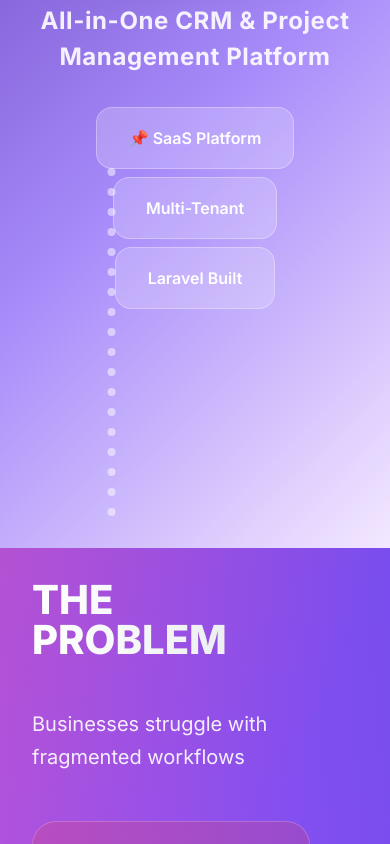
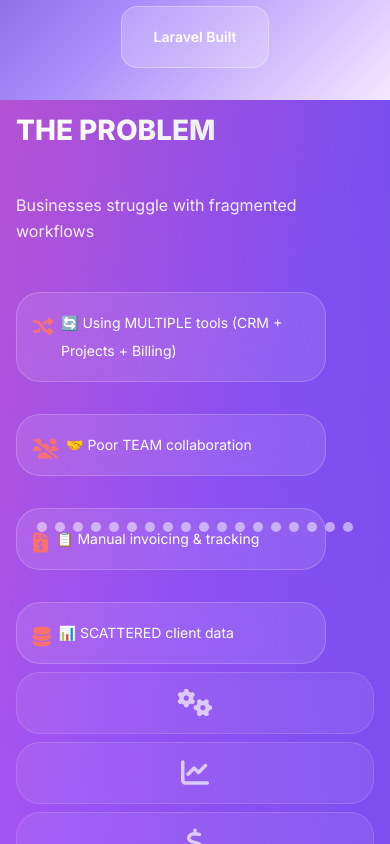
Before and after one commit to NadaAshraf29/saas, a plain HTML site: page index.html in a window 390 px wide. Shown: the part 296-1140 px from the top of the page. Drawn offline with nearby package versions, Linux system fonts and the light colour scheme.

Commit message:
Refactor media queries and adjust styles in index.html

````diff
--- a/index.html
+++ b/index.html
@@ -1,3 +1,6 @@
+Read [](file:///c%3A/Users/DELL/Desktop/course%20flutter/content%20page/website/scr/pres.html)
+
+```html
 <!DOCTYPE html>
 <html lang="en">
 <head>
@@ -38,66 +41,73 @@
 .feature-hover:hover { transform: translateY(-10px) scale(1.05); }
 </style>
 <style>
-@media (max-width: 768px) {
+/* Mobile styles */
+@media (max-width: 767px) {
+    html { scroll-snap-type: none; }
+    body { overflow-x: visible; }
     .slide {
-        padding: 2rem 1rem;
         height: auto;
-        min-height: 100vh;
+        padding: 1rem;
+        overflow: visible;
     }
-    .text-9xl { font-size: 4rem !important; }
-    .text-8xl { font-size: 3.5rem !important; }
+    .text-9xl { font-size: 3rem !important; }
+    .text-8xl { font-size: 2.5rem !important; }
+    .text-7xl { font-size: 2rem !important; }
+    .text-6xl { font-size: 1.75rem !important; }
+    .text-5xl { font-size: 1.5rem !important; }
+    .text-4xl { font-size: 1.25rem !important; }
+    .text-3xl { font-size: 1.125rem !important; }
+    .text-2xl { font-size: 1rem !important; }
+    .text-xl { font-size: 0.875rem !important; }
+    .grid, .grid-cols-2, .md\:grid-cols-2, .lg\:grid-cols-2,
+    .grid-cols-3, .md\:grid-cols-3, .lg\:grid-cols-3,
+    .grid-cols-4, .md\:grid-cols-4, .lg\:grid-cols-4,
+    .grid-cols-5, .md\:grid-cols-5, .lg\:grid-cols-5 {
+        grid-template-columns: 1fr !important;
+    }
+    .fixed.right-8 {
+        position: fixed;
+        bottom: 1rem;
+        left: 50%;
+        transform: translateX(-50%);
+        top: auto;
+        right: auto;
+        display: flex;
+        flex-direction: row;
+        gap: 8px;
+        z-index: 50;
+    }
+    .fixed.right-8 > div {
+        width: 10px;
+        height: 10px;
+    }
+    .glass-card {
+        padding: 1rem !important;
+    }
+    .p-12, .p-16, .p-20 { padding: 1rem !important; }
+    .mb-12, .mb-16, .mb-20, .mb-24 { margin-bottom: 1rem !important; }
+    .gap-6, .gap-8, .gap-12, .gap-16, .gap-20 { gap: 0.5rem !important; }
+    .max-w-7xl, .max-w-6xl, .max-w-5xl { max-width: 100% !important; }
+}
+
+/* Tablet styles */
+@media (min-width: 768px) and (max-width: 1023px) {
+    .text-9xl { font-size: 5rem !important; }
+    .text-8xl { font-size: 4rem !important; }
     .text-7xl { font-size: 3rem !important; }
     .text-6xl { font-size: 2.5rem !important; }
     .text-5xl { font-size: 2rem !important; }
     .text-4xl { font-size: 1.75rem !important; }
     .text-3xl { font-size: 1.5rem !important; }
     .text-2xl { font-size: 1.25rem !important; }
-    .text-xl { font-size: 1rem !important; }
-    .grid-cols-2, .md\\:grid-cols-2, .lg\\:grid-cols-2,
-    .grid-cols-3, .md\\:grid-cols-3, .lg\\:grid-cols-3,
-    .grid-cols-4, .md\\:grid-cols-4, .lg\\:grid-cols-4,
-    .grid-cols-5, .md\\:grid-cols-5, .lg\\:grid-cols-5 {
-        grid-template-columns: 1fr !important;
-    }
-    .fixed.right-8 {
-        right: 1rem;
-        top: auto;
-        bottom: 2rem;
-        transform: none;
-        flex-direction: row;
-        justify-content: center;
-        left: 50%;
-        transform: translateX(-50%);
-        width: auto;
-    }
-    .fixed.right-8 > div {
-        width: 8px;
-        height: 8px;
-        margin: 0 2px;
-    }
-    .space-y-3 {
-        flex-direction: row !important;
-        justify-content: center;
-        gap: 4px;
-    }
-    .glass-card {
-        padding: 1rem !important;
-    }
-    .max-w-7xl, .max-w-6xl, .max-w-5xl {
-        max-width: 100% !important;
-    }
-    .p-12 { padding: 2rem !important; }
-    .p-16 { padding: 2rem !important; }
-    .p-20 { padding: 2rem !important; }
-    .mb-12 { margin-bottom: 2rem !important; }
-    .mb-16 { margin-bottom: 2rem !important; }
-    .mb-20 { margin-bottom: 2rem !important; }
-    .mb-24 { margin-bottom: 2rem !important; }
-    .gap-12 { gap: 1rem !important; }
-    .gap-16 { gap: 1rem !important; }
-    .gap-20 { gap: 1rem !important; }
-    .gap-6 { gap: 0.5rem !important; }
-    .gap-8 { gap: 0.5rem !important; }
+    .p-12, .p-16, .p-20 { padding: 2rem !important; }
+    .mb-12, .mb-16, .mb-20, .mb-24 { margin-bottom: 2rem !important; }
+    .gap-6, .gap-8, .gap-12, .gap-16, .gap-20 { gap: 1rem !important; }
+}
+
+/* Laptop/Desktop styles */
+@media (min-width: 1024px) {
+    /* Use original sizes */
 }
 </style>
 </head>
@@ -546,3 +556,6 @@
     <p class="mt-8 opacity-70 text-lg">contact@fassla.net | +201009219034</p>
   </div>
 </section>
+</body>
+</html>
+```
````
